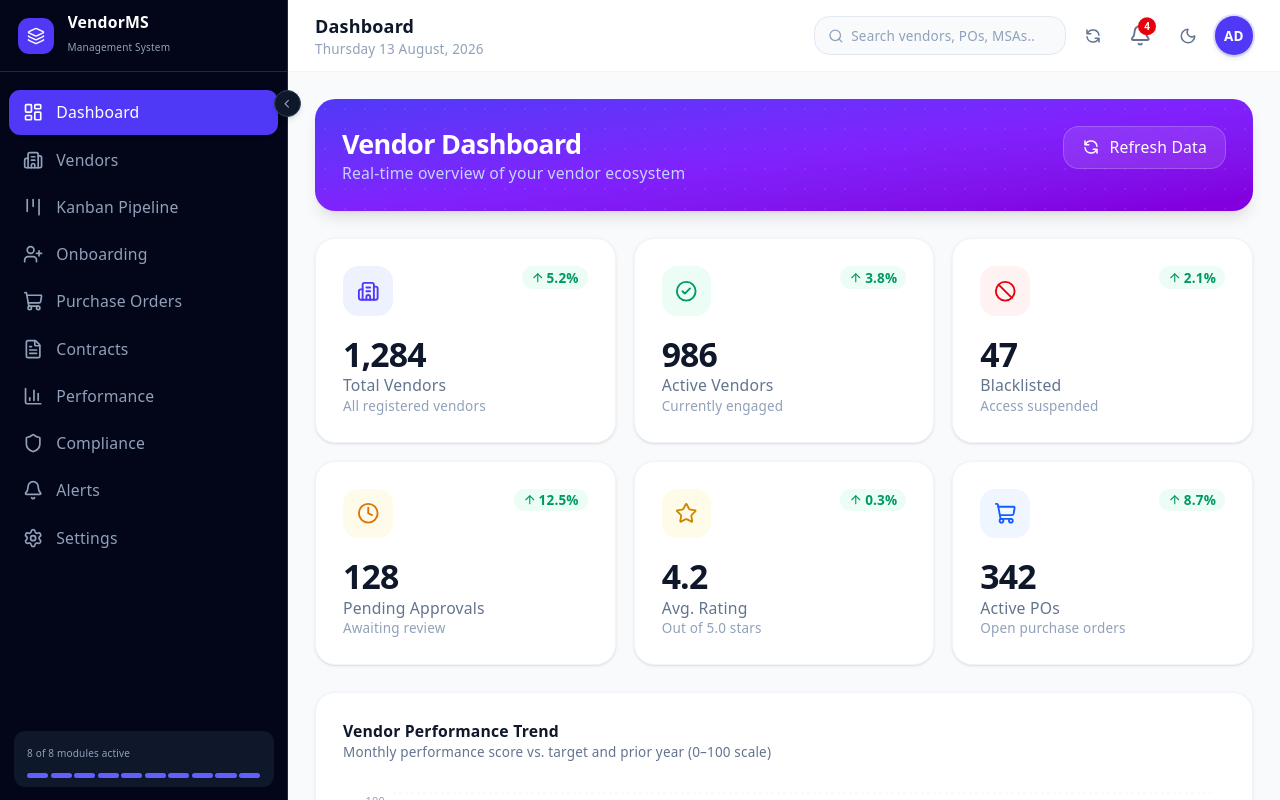
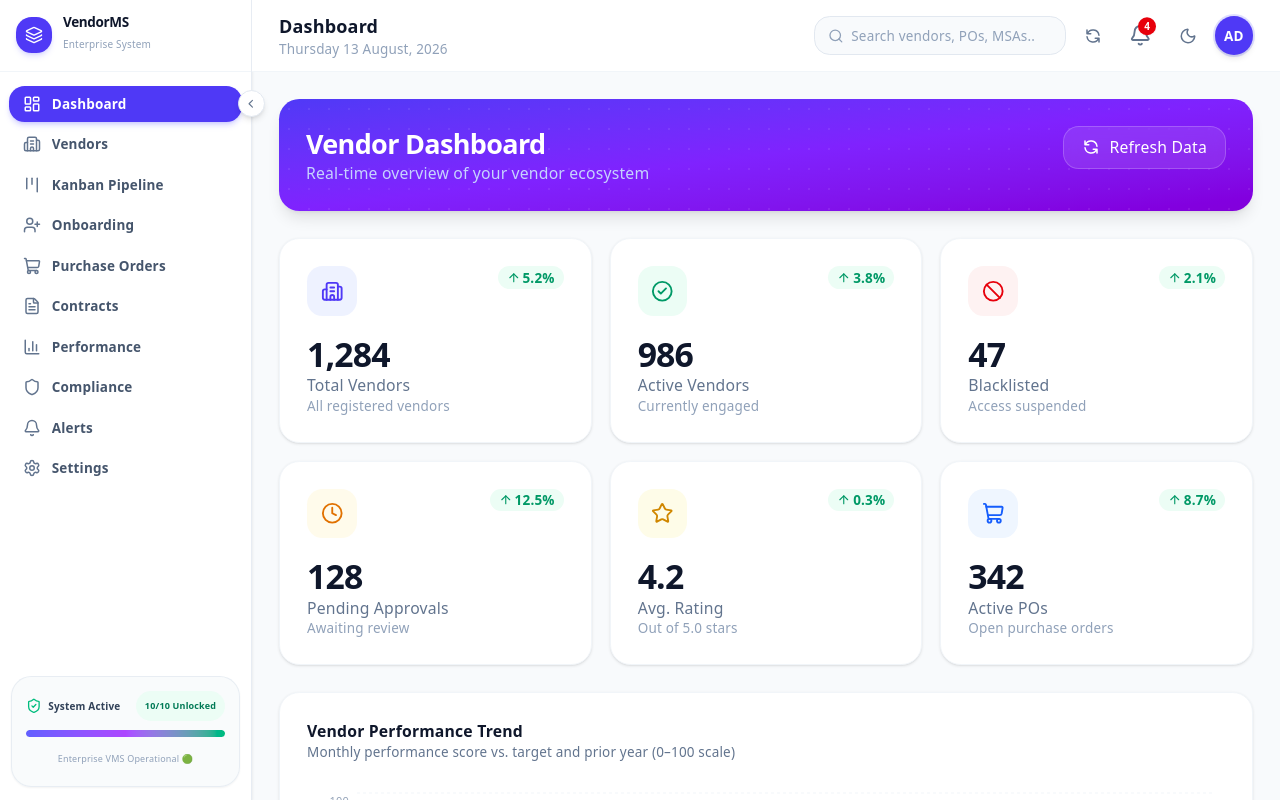
Before and after one commit to Rahul9214/vendor-management-system, a React (Vite) app: page /dashboard in a window 1280 px wide. Built offline with nearby package versions, Linux system fonts and the light colour scheme.

Commit message:
style(sidebar): Decrease sidebar width to w-56, add light theme styling, and redesign module status footer

```diff
--- a/src/layouts/Sidebar.tsx
+++ b/src/layouts/Sidebar.tsx
@@ -1,6 +1,6 @@
 import { memo } from 'react';
 import { NavLink, useLocation } from 'react-router-dom';
-import { ChevronLeft, ChevronRight, Layers, X } from 'lucide-react';
+import { ChevronLeft, ChevronRight, Layers, X, ShieldCheck } from 'lucide-react';
 import { cn } from '@/lib/utils';
 import { NAV_ITEMS, IMPLEMENTED_MODULES } from '@/constants/navigation';
 import { useSidebarCollapsed, useToggleSidebar } from '@/hooks/useUIStore';
@@ -9,7 +9,7 @@ import { useSidebarCollapsed, useToggleSidebar } from '@/hooks/useUIStore';
 
 function ComingSoonBadge() {
   return (
-    <span className="ml-auto rounded-full bg-slate-700 px-1.5 py-0.5 text-[9px] font-semibold uppercase tracking-wide text-slate-400">
+    <span className="ml-auto rounded-full bg-slate-200 px-1.5 py-0.5 text-[9px] font-semibold uppercase tracking-wide text-slate-600 dark:bg-slate-800 dark:text-slate-400">
       Soon
     </span>
   );
@@ -21,6 +21,9 @@ export const Sidebar = memo(function Sidebar() {
   const collapsed     = useSidebarCollapsed();
   const toggleSidebar = useToggleSidebar();
   const { pathname }  = useLocation();
+
+  const totalModules = NAV_ITEMS.length;
+  const activeCount  = NAV_ITEMS.filter((i) => IMPLEMENTED_MODULES.has(i.module)).length;
 
   return (
     <>
@@ -34,25 +37,31 @@ export const Sidebar = memo(function Sidebar() {
 
       <aside
         className={cn(
-          'fixed inset-y-0 left-0 z-50 flex flex-col border-r border-slate-800 bg-slate-950 transition-all duration-300 ease-in-out lg:static lg:z-auto',
-          collapsed ? '-translate-x-full lg:translate-x-0 lg:w-[68px]' : 'translate-x-0 w-64',
+          'fixed inset-y-0 left-0 z-50 flex flex-col transition-all duration-300 ease-in-out lg:static lg:z-auto',
+          'border-r border-slate-200/80 bg-white/95 text-slate-800 shadow-sm backdrop-blur-md',
+          'dark:border-slate-800/80 dark:bg-slate-950 dark:text-slate-100',
+          collapsed ? '-translate-x-full lg:translate-x-0 lg:w-[60px]' : 'translate-x-0 w-56',
         )}
       >
-        {/* ── Logo ── */}
+        {/* ── Logo Header ── */}
         <div
           className={cn(
-            'flex h-16 items-center border-b border-slate-800 px-4 transition-all duration-300 justify-between',
+            'flex h-16 items-center border-b border-slate-100 px-3.5 transition-all duration-300 justify-between dark:border-slate-800/80',
             collapsed ? 'lg:justify-center' : '',
           )}
         >
-          <div className="flex items-center gap-3">
-            <div className="flex h-8 w-8 flex-shrink-0 items-center justify-center rounded-lg bg-indigo-600">
+          <div className="flex items-center gap-2.5">
+            <div className="flex h-8 w-8 flex-shrink-0 items-center justify-center rounded-xl bg-indigo-600 shadow-md shadow-indigo-500/20">
               <Layers className="h-4 w-4 text-white" />
             </div>
             {!collapsed && (
               <div className="min-w-0 overflow-hidden">
-                <p className="truncate text-sm font-bold text-white">VendorMS</p>
-                <p className="truncate text-[10px] text-slate-400">Management System</p>
+                <p className="truncate text-xs font-extrabold tracking-tight text-slate-900 dark:text-white">
+                  VendorMS
+                </p>
+                <p className="truncate text-[10px] font-medium text-slate-400">
+                  Enterprise System
+                </p>
               </div>
             )}
           </div>
@@ -61,15 +70,15 @@ export const Sidebar = memo(function Sidebar() {
           <button
             type="button"
             onClick={toggleSidebar}
-            className="rounded-lg p-1 text-slate-400 hover:bg-slate-800 hover:text-white lg:hidden"
+            className="rounded-lg p-1 text-slate-400 hover:bg-slate-100 hover:text-slate-900 dark:hover:bg-slate-800 dark:hover:text-white lg:hidden"
           >
-            <X className="h-5 w-5" />
+            <X className="h-4.5 w-4.5" />
           </button>
         </div>
 
-        {/* ── Navigation ── */}
-        <nav className="flex-1 overflow-y-auto overflow-x-hidden py-4">
-          <ul className="space-y-0.5 px-2">
+        {/* ── Navigation Stream ── */}
+        <nav className="flex-1 overflow-y-auto no-scrollbar py-3">
+          <ul className="space-y-1 px-2">
             {NAV_ITEMS.map((item) => {
               const isImplemented = IMPLEMENTED_MODULES.has(item.module);
               const isActive      = pathname.startsWith(item.path);
@@ -80,22 +89,21 @@ export const Sidebar = memo(function Sidebar() {
                   <NavLink
                     to={item.path}
                     className={cn(
-                      'flex items-center gap-3 rounded-lg px-3 py-2.5 text-sm font-medium transition-all duration-150',
+                      'flex items-center gap-2.5 rounded-xl px-3 py-2 text-xs font-bold transition-all duration-150',
                       isActive
-                        ? 'bg-indigo-600 text-white shadow-sm'
+                        ? 'bg-indigo-600 text-white shadow-md shadow-indigo-500/25'
                         : isImplemented
-                        ? 'text-slate-400 hover:bg-slate-800 hover:text-white'
-                        : 'cursor-default text-slate-600 hover:bg-slate-900 hover:text-slate-500',
+                        ? 'text-slate-600 hover:bg-slate-100 hover:text-slate-900 dark:text-slate-400 dark:hover:bg-slate-900/90 dark:hover:text-white'
+                        : 'cursor-default text-slate-400 hover:bg-slate-50 dark:text-slate-600 dark:hover:bg-slate-950',
                       collapsed && 'lg:justify-center lg:px-0',
                     )}
                     onClick={!isImplemented ? (e) => e.preventDefault() : undefined}
                   >
                     <Icon
                       className={cn(
-                        'h-4.5 w-4.5 flex-shrink-0 transition-transform duration-150 group-hover:scale-110',
-                        isActive ? 'text-white' : '',
+                        'h-4 w-4 flex-shrink-0 transition-transform duration-150 group-hover:scale-110',
+                        isActive ? 'text-white' : 'text-slate-500 dark:text-slate-400',
                       )}
-                      size={18}
                     />
 
                     {!collapsed && (
@@ -108,7 +116,7 @@ export const Sidebar = memo(function Sidebar() {
 
                   {/* Floating tooltip popover for collapsed state */}
                   {collapsed && (
-                    <div className="absolute left-14 top-1/2 -translate-y-1/2 z-50 hidden group-hover:flex items-center gap-2 rounded-xl bg-slate-900/95 px-3 py-1.5 text-xs font-semibold text-white shadow-xl border border-slate-700/80 whitespace-nowrap backdrop-blur-md pointer-events-none animate-in fade-in-50 slide-in-from-left-2">
+                    <div className="absolute left-14 top-1/2 -translate-y-1/2 z-50 hidden group-hover:flex items-center gap-2 rounded-xl bg-slate-900/95 px-3 py-1.5 text-xs font-semibold text-white shadow-2xl border border-slate-700/80 whitespace-nowrap backdrop-blur-md pointer-events-none animate-in fade-in-50 slide-in-from-left-2">
                       <span>{item.label}</span>
                       <span className="rounded bg-indigo-500/20 px-1.5 py-0.5 text-[9px] font-bold text-indigo-300">
                         Mod {item.module}
@@ -121,25 +129,29 @@ export const Sidebar = memo(function Sidebar() {
           </ul>
         </nav>
 
-        {/* ── Module counter ── */}
+        {/* ── Visual Appealing Module Counter Footer ── */}
         {!collapsed && (
-          <div className="mx-3 mb-3 rounded-lg bg-slate-900 px-3 py-2">
-            <p className="text-[10px] font-medium text-slate-400">
-              {IMPLEMENTED_MODULES.size} of 8 modules active
+          <div className="mx-2.5 mb-3 rounded-2xl border border-slate-200/70 bg-slate-50/80 p-3 shadow-xs dark:border-slate-800/80 dark:bg-slate-900/70 space-y-2">
+            <div className="flex items-center justify-between">
+              <span className="flex items-center gap-1.5 text-[10px] font-bold text-slate-700 dark:text-slate-200">
+                <ShieldCheck className="h-3.5 w-3.5 text-emerald-500" /> System Active
+              </span>
+              <span className="rounded-full bg-emerald-50 px-2 py-0.5 text-[9px] font-extrabold text-emerald-700 dark:bg-emerald-950/80 dark:text-emerald-400">
+                {activeCount}/{totalModules} Unlocked
+              </span>
+            </div>
+
+            {/* Gradient progress bar */}
+            <div className="h-1.5 w-full rounded-full bg-slate-200 dark:bg-slate-800 overflow-hidden">
+              <div
+                className="h-full rounded-full bg-gradient-to-r from-indigo-500 via-purple-500 to-emerald-500 transition-all duration-500"
+                style={{ width: `${(activeCount / totalModules) * 100}%` }}
+              />
+            </div>
+
+            <p className="text-[9px] text-slate-400 text-center font-medium">
+              Enterprise VMS Operational 🟢
             </p>
-            <div className="mt-1.5 flex gap-0.5">
-              {NAV_ITEMS.map((item) => (
-                <div
-                  key={item.id}
-                  className={cn(
-                    'h-1 flex-1 rounded-full',
-                    IMPLEMENTED_MODULES.has(item.module)
-                      ? 'bg-indigo-500'
-                      : 'bg-slate-700',
-                  )}
-                />
-              ))}
-            </div>
           </div>
         )}
 
@@ -148,7 +160,7 @@ export const Sidebar = memo(function Sidebar() {
           type="button"
           onClick={toggleSidebar}
           title={collapsed ? 'Expand sidebar' : 'Collapse sidebar'}
-          className="hidden lg:flex absolute -right-3 top-20 h-6 w-6 items-center justify-center rounded-full border border-slate-700 bg-slate-900 text-slate-400 shadow-md transition-colors hover:bg-slate-800 hover:text-white"
+          className="hidden lg:flex absolute -right-3 top-20 h-6 w-6 items-center justify-center rounded-full border border-slate-200 bg-white text-slate-500 shadow-md transition-all hover:bg-slate-100 hover:text-slate-900 dark:border-slate-700 dark:bg-slate-900 dark:text-slate-400 dark:hover:bg-slate-800 dark:hover:text-white"
         >
           {collapsed
             ? <ChevronRight className="h-3 w-3" />
```
